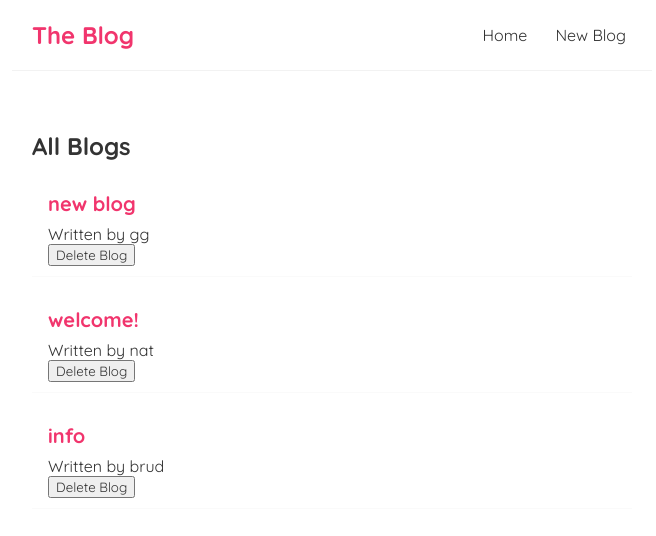
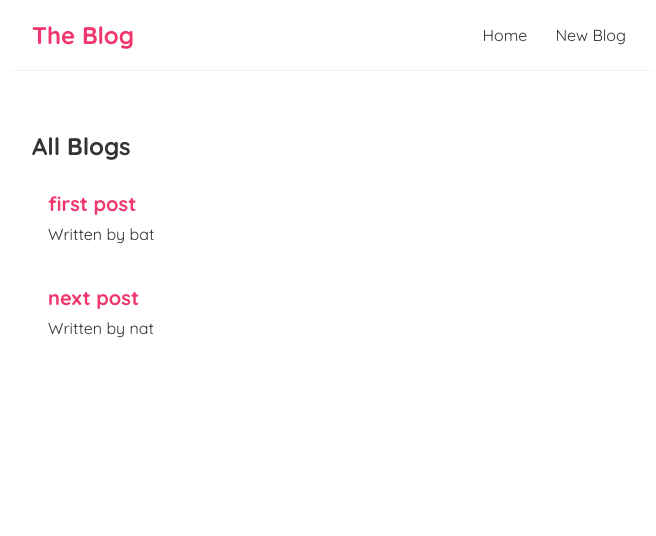
Before and after one commit to ggruiz7/TheBlogSpot, a React (Create React App) app: page / in a window 1280 px wide. Shown: the top 536 px of the page, without its empty margins (308-964 px from the left). Built offline with nearby package versions, Linux system fonts and the light colour scheme; data requests are answered from the project's data file.

Commit message:
changed bloglist to use db using fetch, removed defunct delete

```diff
--- /dev/null
+++ b/data/db.json
@@ -0,0 +1,16 @@
+{
+  "blogs": [
+    {
+      "title": "first post",
+      "body": "Lorem ipsum dolor sit amet consectetur adipisicing elit. Similique assumenda dolore odit perspiciatis labore quibusdam reiciendis dignissimos numquam enim rem aut veritatis maiores praesentium, reprehenderit exercitationem! Similique eius aperiam nisi cum veritatis accusantium vitae sint necessitatibus error minus fugiat earum eveniet nostrum expedita unde deserunt blanditiis dicta, enim omnis itaque.",
+      "author": "bat",
+      "id": 1
+    },
+    {
+      "title": "next post",
+      "body": "Lorem ipsum dolor sit amet consectetur adipisicing elit. Similique assumenda dolore odit perspiciatis labore quibusdam reiciendis dignissimos numquam enim rem aut veritatis maiores praesentium, reprehenderit exercitationem! Similique eius aperiam nisi cum veritatis accusantium vitae sint necessitatibus error minus fugiat earum eveniet nostrum expedita unde deserunt blanditiis dicta, enim omnis itaque.",
+      "author": "nat",
+      "id": 2
+    }
+  ]
+}
--- a/src/componets/BlogList.js
+++ b/src/componets/BlogList.js
@@ -1,5 +1,5 @@
 // passing props through as arguments
-const BlogList = ({ blogs, title, handleDelete }) => {
+const BlogList = ({ blogs, title }) => {
   return (
     <div className="blog-list">
       <h2>{title}</h2>
@@ -7,7 +7,6 @@ const BlogList = ({ blogs, title, handleDelete }) => {
         <div className="blog-preview" key={blog.id}>
           <h2>{blog.title}</h2>
           <p>Written by {blog.author}</p>
-          <button onClick={() => handleDelete(blog.id)}>Delete Blog</button>
         </div>
       ))}
     </div>
--- a/src/componets/Home.js
+++ b/src/componets/Home.js
@@ -2,27 +2,20 @@ import { useState, useEffect } from "react";
 import BlogList from "./BlogList";
 
 const Home = () => {
-  const [blogs, setBlogs] = useState([
-    { title: "new blog", body: "lorem ipsum...", author: "gg", id: 1 },
-    { title: "welcome!", body: "lorem ipsum...", author: "nat", id: 2 },
-    { title: "info", body: "lorem ipsum...", author: "brud", id: 3 },
-  ]);
-
-  const handleDelete = (id) => {
-    const newBlogs = blogs.filter((blog) => blog.id !== id);
-    setBlogs(newBlogs);
-  };
+  const [blogs, setBlogs] = useState(null);
 
   useEffect(() => {
-    console.log("use effect ran");
-    console.log(blogs);
-  });
+    fetch("http://localhost:8000/blogs")
+      .then((response) => {
+        return response.json();
+      })
+      .then((data) => {
+        console.log(data);
+        setBlogs(data);
+      });
+  }, []);
 
-  return (
-    <div className="Home">
-      <BlogList blogs={blogs} title="All Blogs" handleDelete={handleDelete} />
-    </div>
-  );
+  return <div className="Home">{blogs && <BlogList blogs={blogs} title="All Blogs" />}</div>;
 };
 
 export default Home;
```
